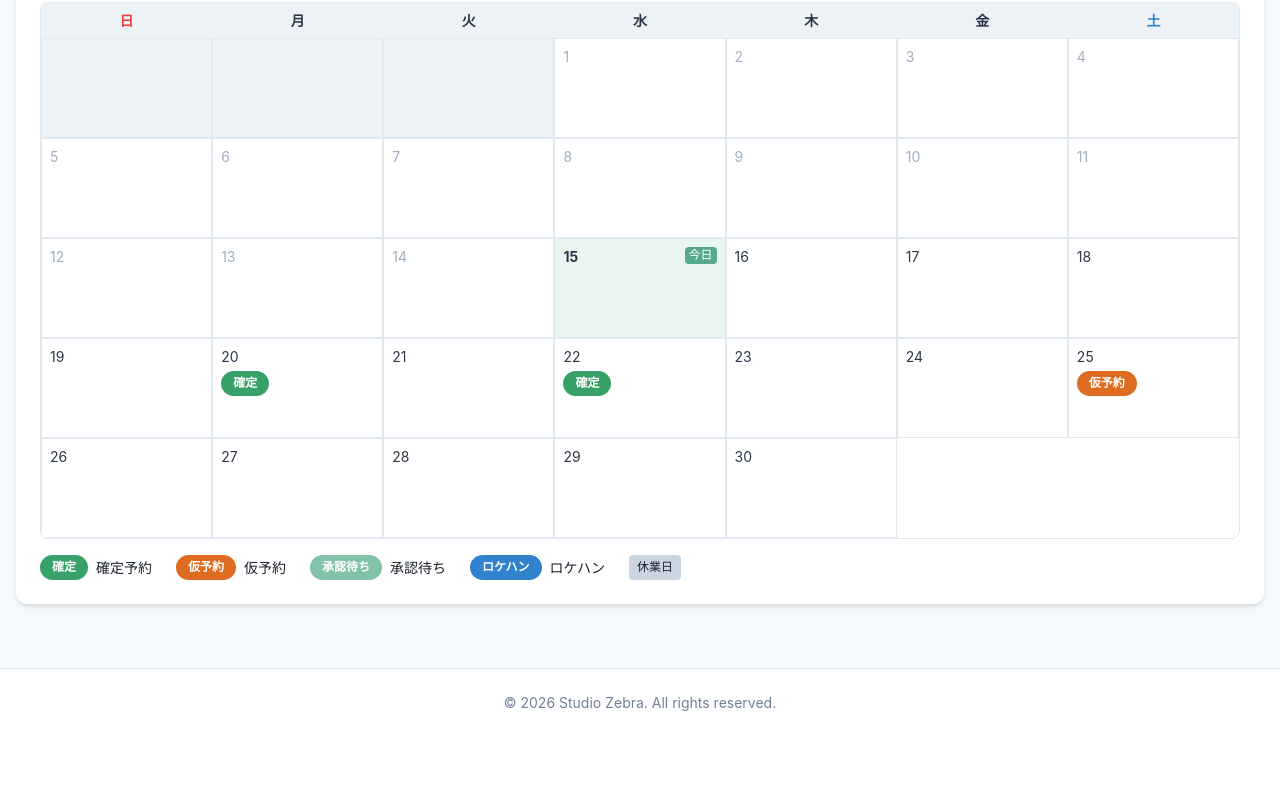
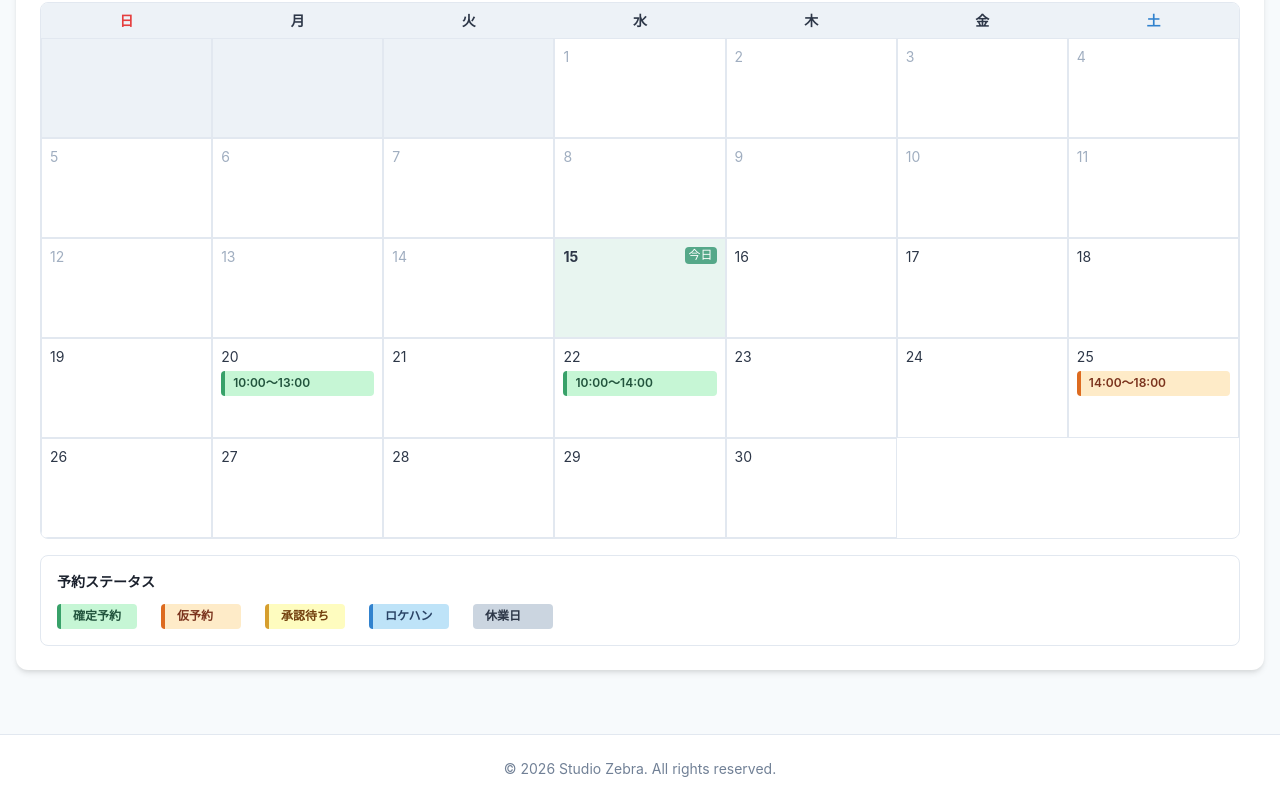
Before and after one commit to yoshihito0930/zebra-application, a React (Vite) app in the folder frontend/: page /customer/calendar in a window 1280 px wide. Shown: the part 451-1253 px from the top of the page. Before the commit the page ends 1188 px from the top, so only its background shows below. Built offline with nearby package versions, Linux system fonts and the light colour scheme; no server answers.

Commit message:
Modify Calendar Time

```diff
--- a/frontend/src/components/calendar/ReservationCalendar.tsx
+++ b/frontend/src/components/calendar/ReservationCalendar.tsx
@@ -8,11 +8,9 @@ import {
   Text,
   VStack,
   useColorModeValue,
-  Tooltip,
 } from '@chakra-ui/react';
 import { ChevronLeft, ChevronRight } from 'lucide-react';
 import type { CalendarReservation } from '../../types';
-import StatusBadge from '../common/StatusBadge';
 
 interface ReservationCalendarProps {
   studioId: string;
@@ -269,23 +267,85 @@ export default function ReservationCalendar({
                   {dateReservations.length > 0 && (
                     <VStack align="stretch" spacing={1} flex={1} overflowY="auto">
                       {dateReservations.slice(0, 3).map((reservation) => (
-                        <Tooltip
+                        <Box
                           key={reservation.reservation_id}
-                          label={`${reservation.start_time} - ${reservation.end_time}`}
-                          placement="top"
-                          hasArrow
+                          bg={
+                            reservation.status === 'confirmed'
+                              ? 'green.100'
+                              : reservation.status === 'tentative'
+                              ? 'orange.100'
+                              : reservation.status === 'pending'
+                              ? 'yellow.100'
+                              : reservation.status === 'scheduled'
+                              ? 'blue.100'
+                              : 'gray.100'
+                          }
+                          _dark={{
+                            bg:
+                              reservation.status === 'confirmed'
+                                ? 'green.800'
+                                : reservation.status === 'tentative'
+                                ? 'orange.800'
+                                : reservation.status === 'pending'
+                                ? 'yellow.800'
+                                : reservation.status === 'scheduled'
+                                ? 'blue.800'
+                                : 'gray.800',
+                          }}
+                          borderLeftWidth="4px"
+                          borderLeftColor={
+                            reservation.status === 'confirmed'
+                              ? 'green.500'
+                              : reservation.status === 'tentative'
+                              ? 'orange.500'
+                              : reservation.status === 'pending'
+                              ? 'yellow.500'
+                              : reservation.status === 'scheduled'
+                              ? 'blue.500'
+                              : 'gray.500'
+                          }
+                          px={2}
+                          py={1}
+                          borderRadius="sm"
+                          cursor="pointer"
+                          _hover={{
+                            opacity: 0.8,
+                          }}
                         >
-                          <Box>
-                            <StatusBadge
-                              status={reservation.status}
-                              size="xs"
-                              showIcon={false}
-                            />
+                          <Text
+                            fontSize="xs"
+                            fontWeight="semibold"
+                            noOfLines={1}
+                            color={
+                              reservation.status === 'confirmed'
+                                ? 'green.800'
+                                : reservation.status === 'tentative'
+                                ? 'orange.800'
+                                : reservation.status === 'pending'
+                                ? 'yellow.800'
+                                : reservation.status === 'scheduled'
+                                ? 'blue.800'
+                                : 'gray.800'
+                            }
+                            _dark={{
+                              color:
+                                reservation.status === 'confirmed'
+                                  ? 'green.100'
+                                  : reservation.status === 'tentative'
+                                  ? 'orange.100'
+                                  : reservation.status === 'pending'
+                                  ? 'yellow.100'
+                                  : reservation.status === 'scheduled'
+                                  ? 'blue.100'
+                                  : 'gray.100',
+                            }}
+                          >
+                            {reservation.start_time}〜{reservation.end_time}
+                          </Text>
                         </Box>
-                        </Tooltip>
                       ))}
                       {dateReservations.length > 3 && (
-                        <Text fontSize="xs" color="gray.500">
+                        <Text fontSize="xs" color="gray.500" textAlign="center" fontWeight="medium">
                           +{dateReservations.length - 3}件
                         </Text>
                       )}
@@ -299,29 +359,84 @@ export default function ReservationCalendar({
       </Box>
 
       {/* 凡例 */}
+      <Box bg="white" p={4} borderRadius="md" borderWidth="1px" borderColor={borderColor}>
+        <Text fontSize="sm" fontWeight="semibold" mb={3}>
+          予約ステータス
+        </Text>
         <HStack spacing={6} fontSize="sm" flexWrap="wrap">
           <HStack spacing={2}>
-          <StatusBadge status="confirmed" size="xs" showIcon={false} />
-          <Text>確定予約</Text>
+            <Box
+              bg="green.100"
+              _dark={{ bg: 'green.800' }}
+              borderLeftWidth="4px"
+              borderLeftColor="green.500"
+              px={3}
+              py={1}
+              borderRadius="sm"
+              minW="80px"
+            >
+              <Text fontSize="xs" fontWeight="semibold" color="green.800" _dark={{ color: 'green.100' }}>
+                確定予約
+              </Text>
+            </Box>
           </HStack>
           <HStack spacing={2}>
-          <StatusBadge status="tentative" size="xs" showIcon={false} />
-          <Text>仮予約</Text>
+            <Box
+              bg="orange.100"
+              _dark={{ bg: 'orange.800' }}
+              borderLeftWidth="4px"
+              borderLeftColor="orange.500"
+              px={3}
+              py={1}
+              borderRadius="sm"
+              minW="80px"
+            >
+              <Text fontSize="xs" fontWeight="semibold" color="orange.800" _dark={{ color: 'orange.100' }}>
+                仮予約
+              </Text>
+            </Box>
           </HStack>
           <HStack spacing={2}>
-          <StatusBadge status="pending" size="xs" showIcon={false} />
-          <Text>承認待ち</Text>
+            <Box
+              bg="yellow.100"
+              _dark={{ bg: 'yellow.800' }}
+              borderLeftWidth="4px"
+              borderLeftColor="yellow.500"
+              px={3}
+              py={1}
+              borderRadius="sm"
+              minW="80px"
+            >
+              <Text fontSize="xs" fontWeight="semibold" color="yellow.800" _dark={{ color: 'yellow.100' }}>
+                承認待ち
+              </Text>
+            </Box>
           </HStack>
           <HStack spacing={2}>
-          <StatusBadge status="scheduled" size="xs" showIcon={false} />
-          <Text>ロケハン</Text>
+            <Box
+              bg="blue.100"
+              _dark={{ bg: 'blue.800' }}
+              borderLeftWidth="4px"
+              borderLeftColor="blue.500"
+              px={3}
+              py={1}
+              borderRadius="sm"
+              minW="80px"
+            >
+              <Text fontSize="xs" fontWeight="semibold" color="blue.800" _dark={{ color: 'blue.100' }}>
+                ロケハン
+              </Text>
+            </Box>
           </HStack>
           <HStack spacing={2}>
-          <Box bg="gray.300" _dark={{ bg: 'gray.600' }} px={2} py={1} borderRadius="sm">
-            <Text fontSize="xs">休業日</Text>
+            <Box bg="gray.300" _dark={{ bg: 'gray.600' }} px={3} py={1} borderRadius="sm" minW="80px">
+              <Text fontSize="xs" fontWeight="semibold" color="gray.700" _dark={{ color: 'gray.100' }}>
+                休業日
+              </Text>
             </Box>
           </HStack>
         </HStack>
+      </Box>
     </VStack>
   );
 }
--- a/frontend/src/components/common/StatusBadge.tsx
+++ b/frontend/src/components/common/StatusBadge.tsx
@@ -3,7 +3,8 @@ import type { ReservationStatus } from '../../types';
 
 interface StatusBadgeProps {
   status: ReservationStatus;
-  size?: 'sm' | 'md' | 'lg';
+  size?: 'xs' | 'sm' | 'md' | 'lg';
+  showIcon?: boolean; // 将来的にアイコン表示に対応するためのプロパティ
 }
 
 const statusConfig: Record<ReservationStatus, { label: string; variant: string }> = {
@@ -20,8 +21,21 @@ const statusConfig: Record<ReservationStatus, { label: string; variant: string }
 export default function StatusBadge({ status, size = 'md' }: StatusBadgeProps) {
   const config = statusConfig[status];
 
+  const getFontSize = () => {
+    switch (size) {
+      case 'xs':
+        return '9px';
+      case 'sm':
+        return '10px';
+      case 'lg':
+        return '14px';
+      default:
+        return '12px';
+    }
+  };
+
   return (
-    <Badge variant={config.variant} fontSize={size === 'sm' ? '10px' : size === 'lg' ? '14px' : '12px'}>
+    <Badge variant={config.variant} fontSize={getFontSize()}>
       {config.label}
     </Badge>
   );
```
Lines whose indentation alone changed are shown as unchanged.
